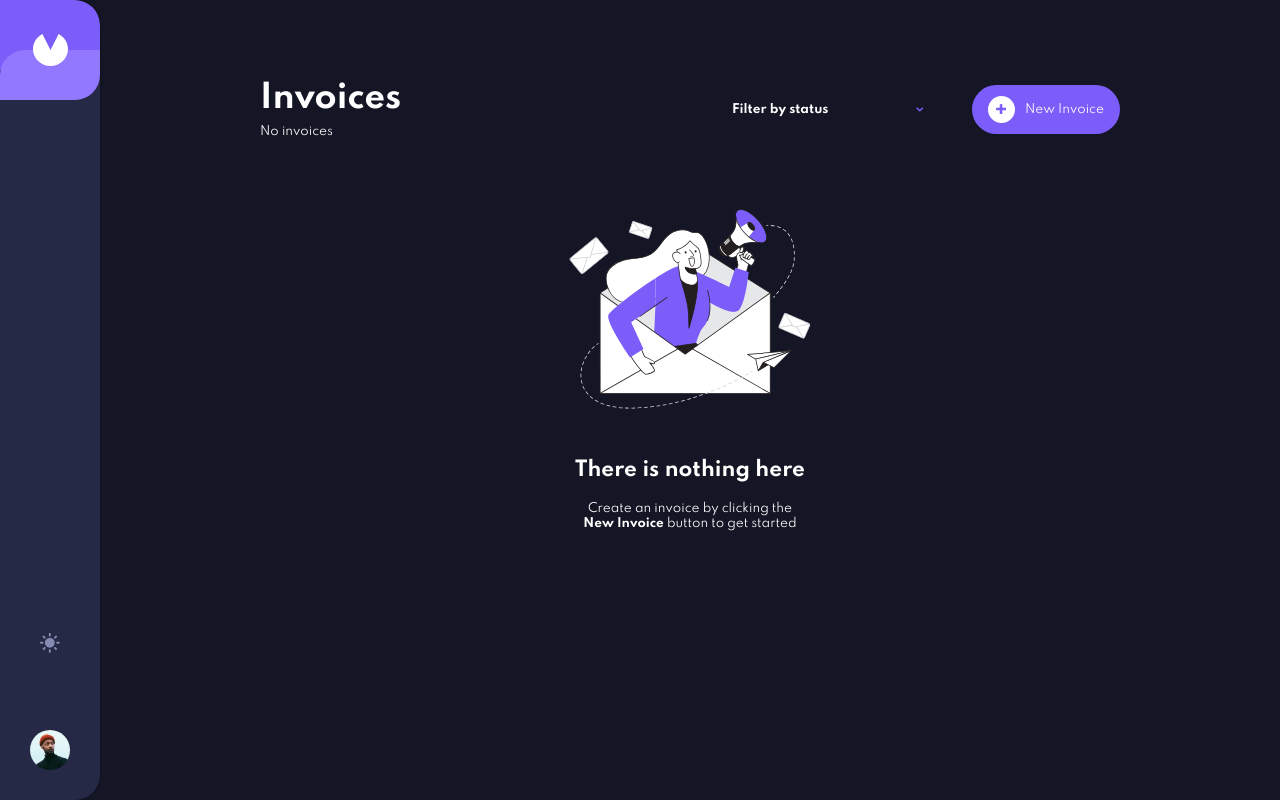
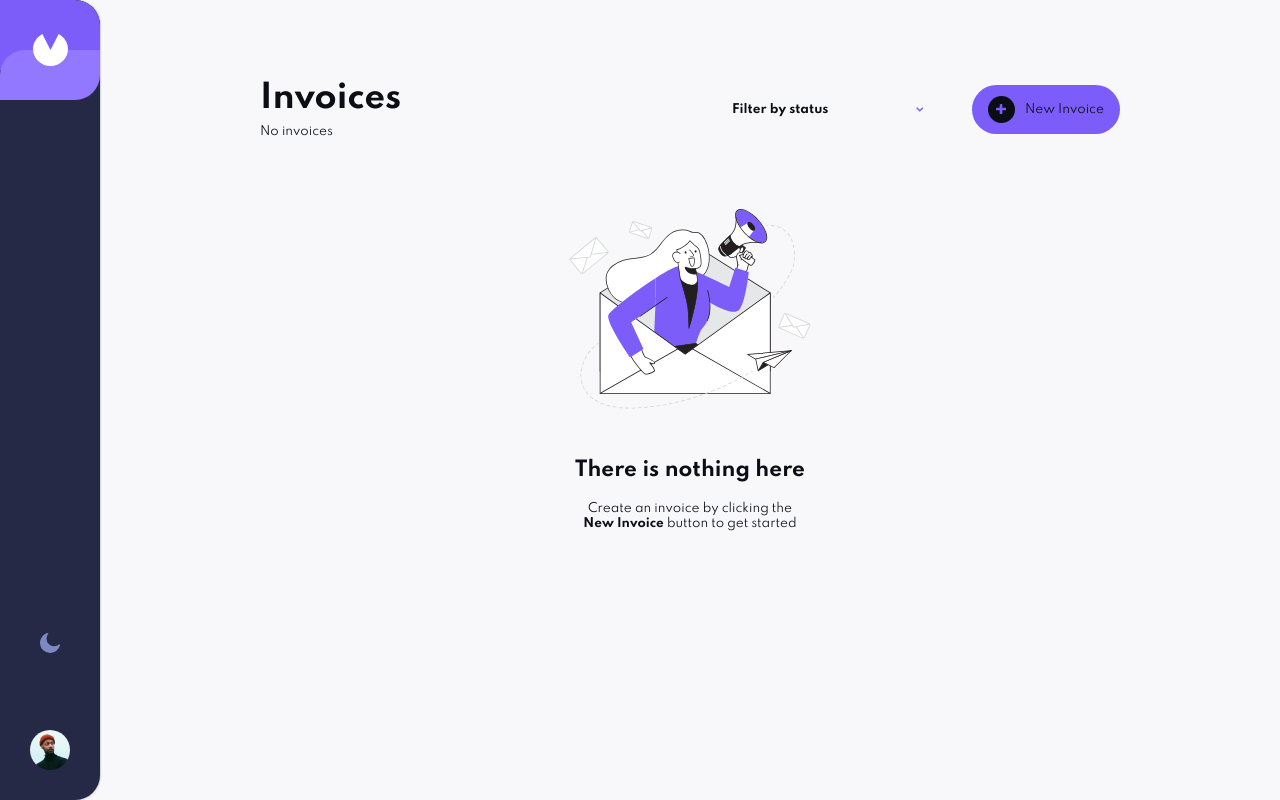
Before and after one commit to Mapelsun/invoice-app, a Vue app: page / in a window 1280 px wide. Both pictures are taken after a click on the element 50 px from the left and 645 px from the top of the page. Built offline with nearby package versions, Linux system fonts and the light colour scheme; no server answers.

Commit message:
feat: implement light and dark toggle mode

```diff
--- a/src/App.vue
+++ b/src/App.vue
@@ -38,6 +38,12 @@ export default {
   --clr-bg-dark-three: #1e2139;
   --clr-bg-dark-four: #252945;
   --clr-white: #ffffff;
+}
+
+[data-theme="dark"] {
+  --clr-bg-dark-two: #f8f8fb;
+  --clr-white: #0c0e16;
+  --clr-bg-dark-three: #ffffff;
 }
 
 // Basic default global reset
--- a/src/components/layouts/MainSidebar.vue
+++ b/src/components/layouts/MainSidebar.vue
@@ -4,8 +4,9 @@
       <div class="nav__logo">
         <img src="@/assets/logo.svg" alt="logo" />
       </div>
-      <div class="nav__toggle">
-        <img src="@/assets/icon-sun.svg" alt="sun icon" />
+      <div class="nav__toggle" @click="toggleSwitch = !toggleSwitch">
+        <img v-if="toggleSwitch" src="@/assets/icon-moon.svg" alt="moon icon" />
+        <img v-else src="@/assets/icon-sun.svg" alt="sun icon" />
       </div>
     </div>
     <div class="nav__user">
@@ -17,6 +18,24 @@
 <script>
 export default {
   name: "mainSidebar",
+  data() {
+    return {
+      toggleSwitch: false,
+    };
+  },
+  watch: {
+    toggleSwitch: {
+      handler: function (newValue) {
+        if (newValue === true) {
+          document.documentElement.setAttribute("data-theme", "dark");
+          localStorage.setItem("theme", "dark");
+        } else {
+          document.documentElement.setAttribute("data-theme", "light");
+          localStorage.setItem("theme", "light");
+        }
+      },
+    },
+  },
 };
 </script>
 
```
